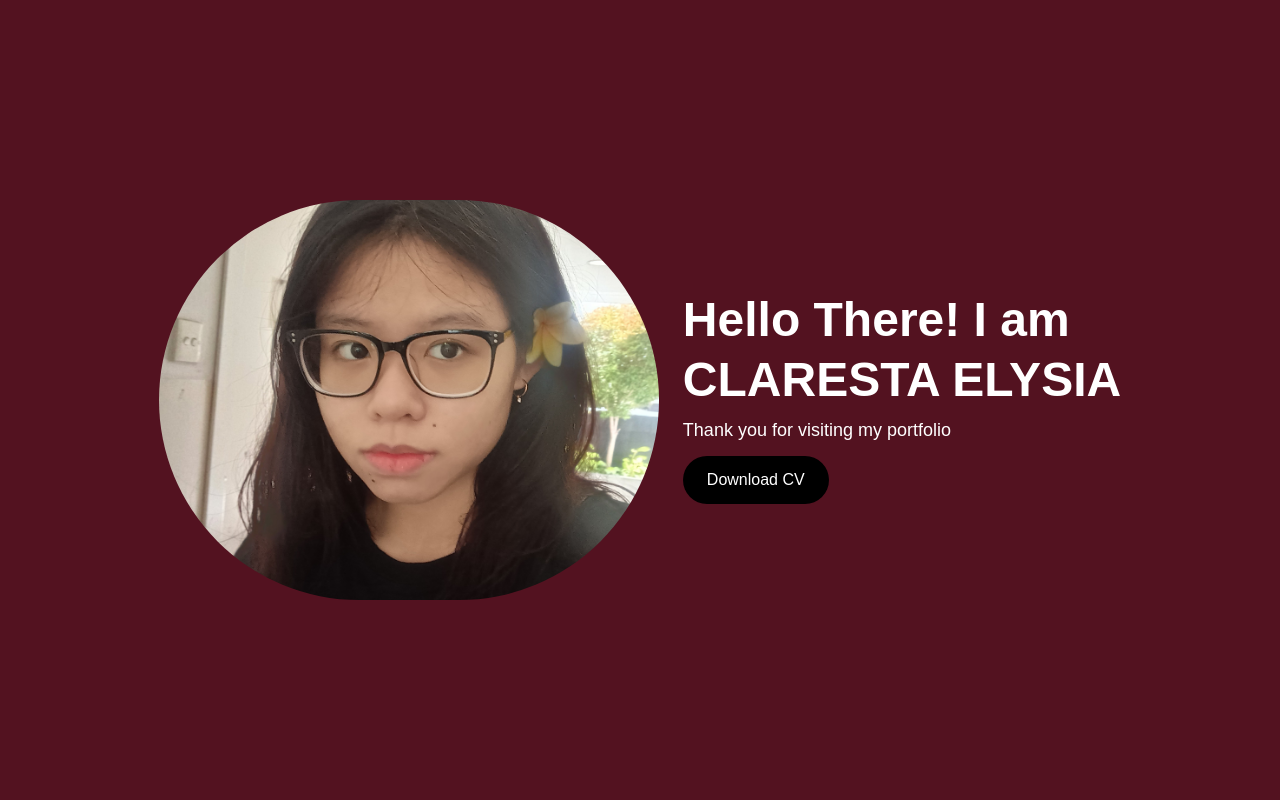
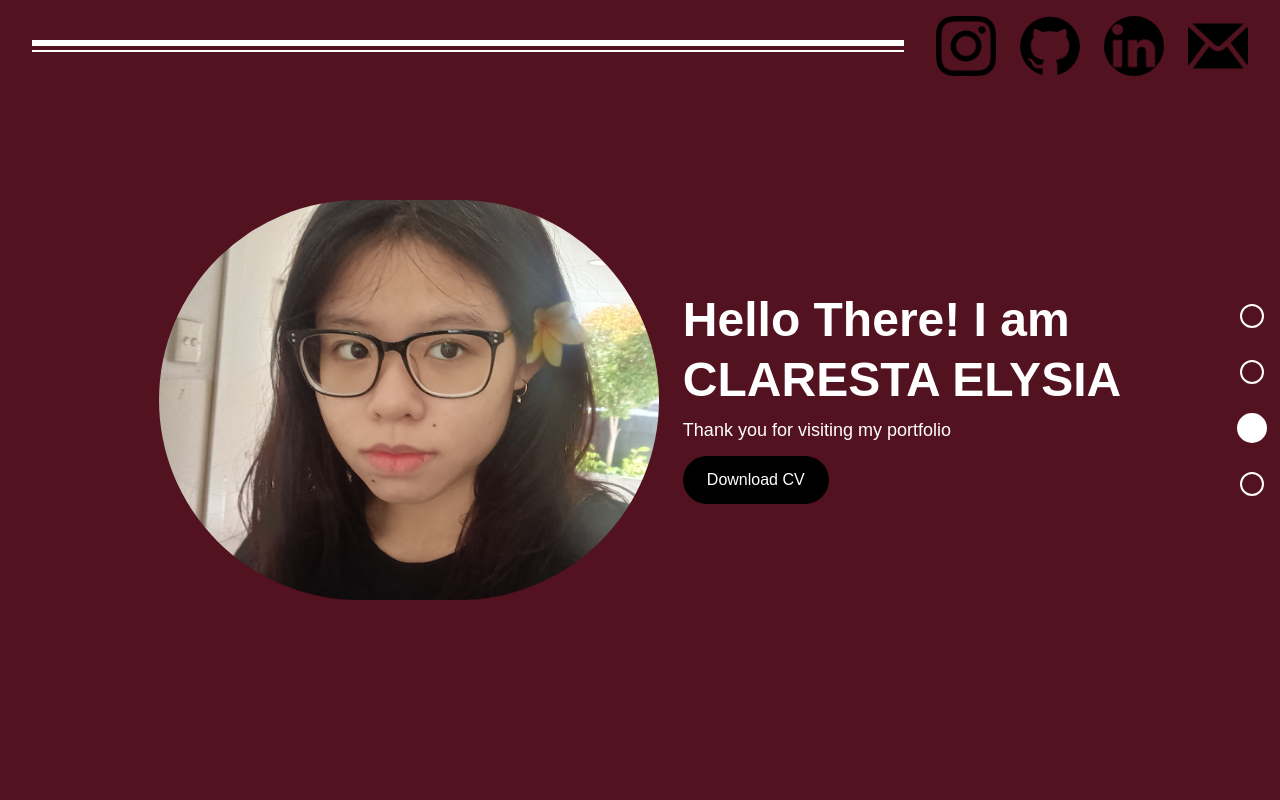
Before and after one commit to claresta1704/PORTFOLIO, a Next.js app: page / in a window 1280 px wide. Shown: the top 800 px of the page. Built offline with nearby package versions, Linux system fonts and the light colour scheme; grey boxes are pictures that could not be loaded.

Commit message:
Menambahkan side navigation dan dekorasi top website

```diff
--- a/app/globals.css
+++ b/app/globals.css
@@ -1,7 +1,5 @@
 @import "tailwindcss";
 @import url('https://fonts.googleapis.com/css2?family=Playfair+Display:ital,wght@0,400..900;1,400..900&display=swap');
-/* @import url('https://cdnjs.cloudflare.com/ajax/libs/font-awesome/7.0.1/css/all.min.css'); */
-@import '@fortawesome/fontawesome-free/css/all.min.css';
 
 :root {
   --background: #360c0c;
--- a/app/page.tsx
+++ b/app/page.tsx
@@ -1,111 +1,106 @@
+"use client";
 import Image from "next/image";
-
-// export default function Home() {
-//   return (
-//     <div className="font-sans grid grid-rows-[20px_1fr_20px] items-center justify-items-center min-h-screen p-8 pb-20 gap-16 sm:p-20">
-//       <main className="flex flex-col gap-[32px] row-start-2 items-center sm:items-start">
-//         <Image
-//           className="dark:invert"
-//           src="/next.svg"
-//           alt="Next.js logo"
-//           width={180}
-//           height={38}
-//           priority
-//         />
-//         <ol className="font-mono list-inside list-decimal text-sm/6 text-center sm:text-left">
-//           <li className="mb-2 tracking-[-.01em]">
-//             Get started by editing{" "}
-//             <code className="bg-black/[.05] dark:bg-white/[.06] font-mono font-semibold px-1 py-0.5 rounded">
-//               app/page.tsx
-//             </code>
-//             .
-//           </li>
-//           <li className="tracking-[-.01em]">
-//             Save and see your changes instantly.
-//           </li>
-//         </ol>
-
-//         <div className="flex gap-4 items-center flex-col sm:flex-row">
-//           <a
-//             className="rounded-full border border-solid border-transparent transition-colors flex items-center justify-center bg-foreground text-background gap-2 hover:bg-[#383838] dark:hover:bg-[#ccc] font-medium text-sm sm:text-base h-10 sm:h-12 px-4 sm:px-5 sm:w-auto"
-//             href="https://vercel.com/new?utm_source=create-next-app&utm_medium=appdir-template-tw&utm_campaign=create-next-app"
-//             target="_blank"
-//             rel="noopener noreferrer"
-//           >
-//             <Image
-//               className="dark:invert"
-//               src="/vercel.svg"
-//               alt="Vercel logomark"
-//               width={20}
-//               height={20}
-//             />
-//             Deploy now
-//           </a>
-//           <a
-//             className="rounded-full border border-solid border-black/[.08] dark:border-white/[.145] transition-colors flex items-center justify-center hover:bg-[#f2f2f2] dark:hover:bg-[#1a1a1a] hover:border-transparent font-medium text-sm sm:text-base h-10 sm:h-12 px-4 sm:px-5 w-full sm:w-auto md:w-[158px]"
-//             href="https://nextjs.org/docs?utm_source=create-next-app&utm_medium=appdir-template-tw&utm_campaign=create-next-app"
-//             target="_blank"
-//             rel="noopener noreferrer"
-//           >
-//             Read our docs
-//           </a>
-//         </div>
-//       </main>
-//       <footer className="row-start-3 flex gap-[24px] flex-wrap items-center justify-center">
-//         <a
-//           className="flex items-center gap-2 hover:underline hover:underline-offset-4"
-//           href="https://nextjs.org/learn?utm_source=create-next-app&utm_medium=appdir-template-tw&utm_campaign=create-next-app"
-//           target="_blank"
-//           rel="noopener noreferrer"
-//         >
-//           <Image
-//             aria-hidden
-//             src="/file.svg"
-//             alt="File icon"
-//             width={16}
-//             height={16}
-//           />
-//           Learn
-//         </a>
-//         <a
-//           className="flex items-center gap-2 hover:underline hover:underline-offset-4"
-//           href="https://vercel.com/templates?framework=next.js&utm_source=create-next-app&utm_medium=appdir-template-tw&utm_campaign=create-next-app"
-//           target="_blank"
-//           rel="noopener noreferrer"
-//         >
-//           <Image
-//             aria-hidden
-//             src="/window.svg"
-//             alt="Window icon"
-//             width={16}
-//             height={16}
-//           />
-//           Examples
-//         </a>
-//         <a
-//           className="flex items-center gap-2 hover:underline hover:underline-offset-4"
-//           href="https://nextjs.org?utm_source=create-next-app&utm_medium=appdir-template-tw&utm_campaign=create-next-app"
-//           target="_blank"
-//           rel="noopener noreferrer"
-//         >
-//           <Image
-//             aria-hidden
-//             src="/globe.svg"
-//             alt="Globe icon"
-//             width={16}
-//             height={16}
-//           />
-//           Go to nextjs.org →
-//         </a>
-//       </footer>
-//     </div>
-//   );
-// }
+import { useState, useEffect } from "react";
 
 export default function Home() {
+  const [activeSection, setActiveSection] = useState(0);
+  const sections = ["#profile", "#about", "#projects", "#contact"];
+  const [showCopied, setShowCopied] = useState(false);
+  useEffect(() => {
+    const handleScroll = () => {
+      const middleY = window.innerHeight / 2;
+      const sectionDistances = sections.map(
+        (id) => Math.abs((document.querySelector(id)?.getBoundingClientRect().top || 0) - middleY)
+      );
+      const current = sectionDistances.indexOf(Math.min(...sectionDistances));
+      setActiveSection(current);
+    };
+    window.addEventListener("scroll", handleScroll);
+    return () => window.removeEventListener("scroll", handleScroll);
+  }, []);
+
+  const scrollToSection = (index: number) => {
+    const section = document.querySelector(sections[index]);
+    section?.scrollIntoView({ behavior: "smooth" });
+  };
+
+  const handleCopyEmail = async () => {
+    try {
+      await navigator.clipboard.writeText("duoce2005@gmail.com");
+      setShowCopied(true);
+      setTimeout(() => setShowCopied(false), 2000);
+    } catch (err) {
+      console.error("Gagal menyalin email:", err);
+    }
+  };
+
   return (
     <>
-    <main className="max-w-screen min-h-screen bg-[rgb(83,18,32)] flex items-center justify-center p-6">
+    <div className="fixed top-4 left-0 right-0 z-50 flex flex-row items-center px-8">
+      <div className="flex flex-grow flex-col gap-1">
+        <div className="flex h-[6px] bg-white"></div>
+        <div className="flex h-[2px] bg-white"></div>
+      </div>
+      <div className="flex flex-row items-center gap-6 ml-8">
+        <a href="https://www.instagram.com/c___elys04?igsh=MXZoMnpxdGJ1Z2l1dw==" target="_blank" rel="noopener noreferrer">
+          <Image
+            className="object-cover dark:invert"
+            src="/logo-instagram.png"
+            alt="instagram"
+            width={60}
+            height={60}
+          />
+        </a>
+        <a href="https://github.com/claresta1704" target="_blank" rel="noopener noreferrer">
+          <Image
+            className="object-cover rounded-full dark:invert"
+            src="/logo-github.png"
+            alt="github"
+            width={60}
+            height={60}
+          />
+        </a>
+        <a href="https://www.linkedin.com/in/claresta-elysia-755852332/" target="_blank" rel="noopener noreferrer">
+          <Image
+            className="object-cover rounded-full dark:invert"
+            src="/logo-linkedin.png"
+            alt="linkedin"
+            width={60}
+            height={60}
+          />
+        </a>
+        <a onClick={handleCopyEmail} className="cursor-pointer hover:scale-110 transition-transform">
+          <Image
+            className="object-cover dark:invert"
+            src="/logo-email.png"
+            alt="email"
+            width={60}
+            height={60}
+          />
+        </a>
+      </div>
+    </div>
+
+    {showCopied && (
+      <div className={`fixed top-1/2 left-1/2 -translate-x-1/2 -translate-y-1/2 bg-black text-white px-6 py-3 rounded-lg z-[60] transition-all duration-500 ease-in-out
+        ${showCopied ? "opacity-100 scale-100" : "opacity-0 scale-95"}`}>
+        Alamat email telah disalin ke clipboard!
+      </div>
+    )}
+
+    <div className="fixed right-4 top-1/2 -translate-y-1/2 flex flex-col gap-8 z-50">
+      {sections.map((_, index) => (
+        <div
+          key={index}
+          onClick={() => scrollToSection(index)}
+          className={`w-6 h-6 rounded-full border-2 border-white cursor-pointer transition-transform duration-300 ${
+            activeSection === index ? "scale-125 bg-white" : "bg-transparent"
+          }`}
+        />
+      ))}
+    </div>
+
+    <main id="profile" className="max-w-screen min-h-screen bg-[rgb(83,18,32)] flex items-center justify-center p-6">
       <div className="flex flex-col md:flex-row gap-6">
         <Image
           className="object-cover rounded-full hover:shadow-[0_0_20px_rgba(255,255,255,1)] transition-shadow duration-300"
@@ -127,7 +122,7 @@ export default function Home() {
       </div>
     </main>
 
-      <section className="max-w-screen min-h-screen bg-[rgb(30,30,30)] lg:grid lg:grid-cols-2 flex flex-col justify-center m-0">
+      <section id="about" className="max-w-screen min-h-screen bg-[rgb(30,30,30)] lg:grid lg:grid-cols-2 flex flex-col justify-center m-0">
         <div className="absolute z-10 w-full lg:relative flex flex-col pt-10 lg-pl-10 px-10 gap-8">
           <h1 className="text-6xl font-extrabold text-white">About Me</h1>
           <p className="text-lg text-white">
@@ -191,7 +186,7 @@ export default function Home() {
         />
       </section>
 
-      <section className="relative w-full h-screen overflow-hidden">
+      <section id="projects" className="relative w-full h-screen overflow-hidden">
         <div className="absolute inset-0 w-full h-full animate-slideShow bg-cover bg-center z-0"></div>
         <div className="relative z-10 flex flex-col items-center justify-center h-full">
           <h1 className="playfair text-8xl font-extrabold text-white">PROJECTS</h1>
@@ -201,7 +196,7 @@ export default function Home() {
         </div>
       </section>
 
-      <section className="max-w-screen min-h-screen bg-[rgb(83,18,32)] flex flex-col lg:flex-row items-start lg:items-center ">
+      <section id="contact" className="max-w-screen min-h-screen bg-[rgb(83,18,32)] flex flex-col lg:flex-row items-start lg:items-center ">
         <div className="relative z-10 w-full max-w-4xl p-6">
           <h1 className="text-8xl font-bold text-white">Let's get in touch</h1>
         </div>
```
Also changed, not shown: package.json (+4 -3 lines), public/logo-instagram.png, 1 other file (tests, documents, lock files or other folders).
